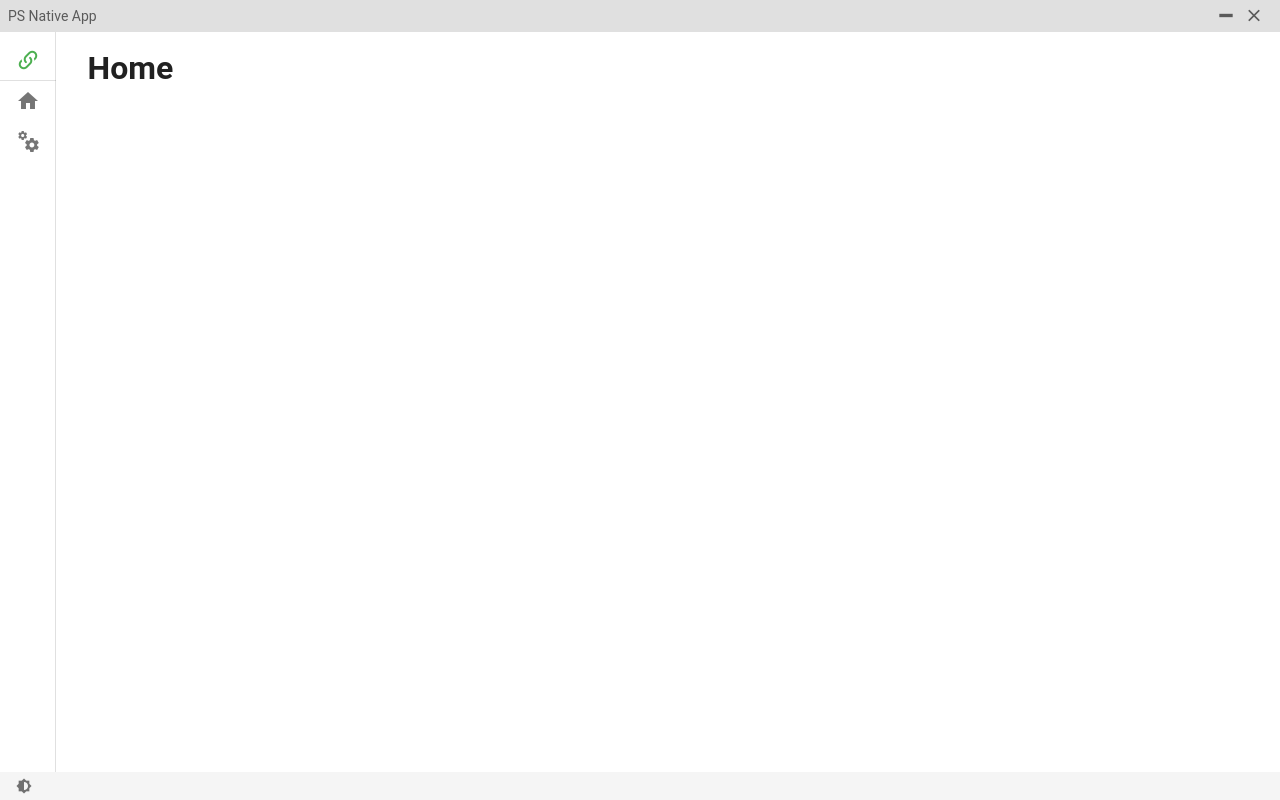
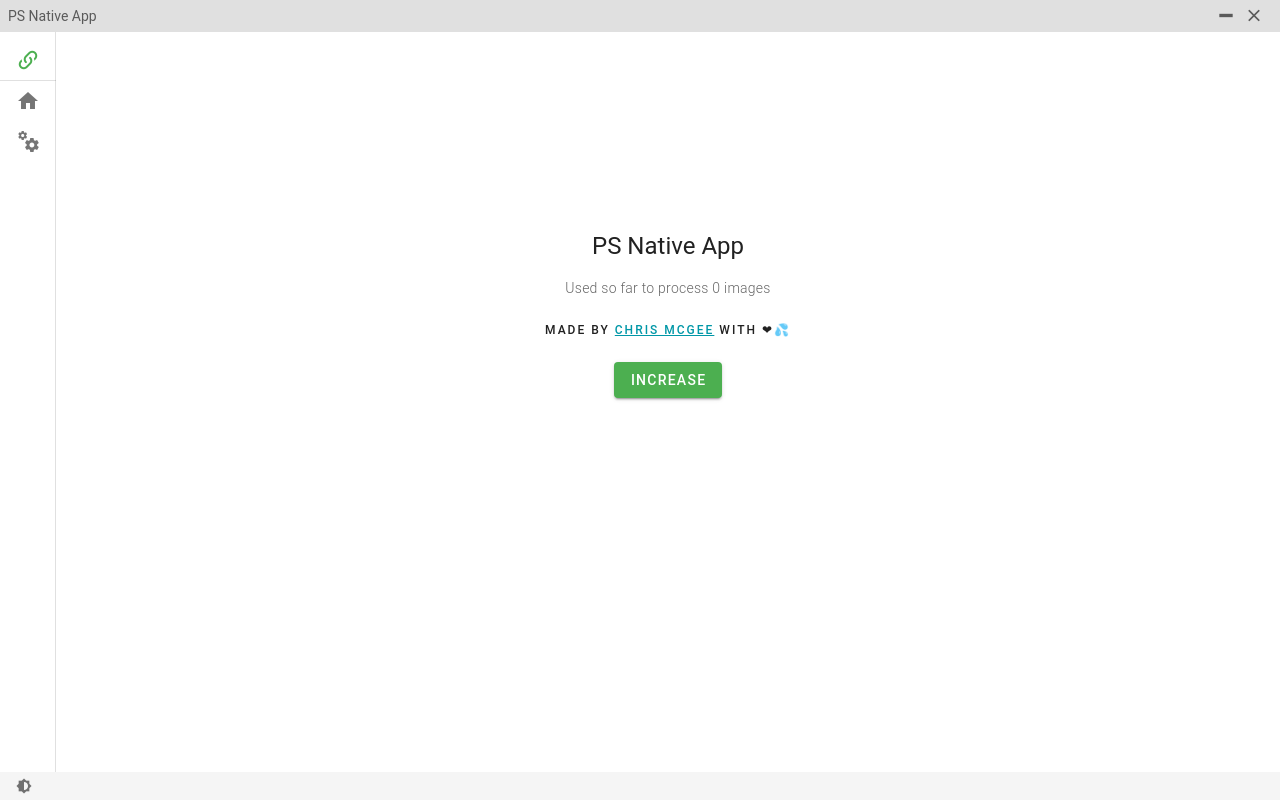
Before and after one commit to SturmB/js-ps-app, a Vue app: page / in a window 1280 px wide. Built offline with nearby package versions, Linux system fonts and the light colour scheme; a small style sheet from the web is missing.

Commit message:
Store first implementation

```diff
--- a/src/App.vue
+++ b/src/App.vue
@@ -2,7 +2,7 @@
   <v-app>
     <window-bar></window-bar>
     <navigation></navigation>
-    <v-content>
+    <v-main>
       <v-container>
         <v-row>
           <v-col>
@@ -14,7 +14,7 @@
           </v-col>
         </v-row>
       </v-container>
-    </v-content>
+    </v-main>
     <window-footer></window-footer>
   </v-app>
 </template>
@@ -37,6 +37,13 @@ export default {
     //
   }),
 
+  created() {
+    this.$store.dispatch(
+      "storeProcessedImages",
+      localStorage.processedImages || 0
+    );
+  },
+
   methods: {},
 };
 </script>
--- a/src/store/index.js
+++ b/src/store/index.js
@@ -1,15 +1,36 @@
-import Vue from 'vue'
-import Vuex from 'vuex'
+import Vue from "vue";
+import Vuex from "vuex";
 
-Vue.use(Vuex)
+Vue.use(Vuex);
 
 export default new Vuex.Store({
   state: {
+    processedImages: 0,
+  },
+  getters: {
+    processedImages(state) {
+      return state.processedImages;
+    },
   },
   mutations: {
+    incrementProcessedImages(state) {
+      state.processedImages++;
+    },
+    saveProcessedImages(state, payload) {
+      if (payload) {
+        // bootstrapping the app
+        state.processedImages = payload;
+        localStorage.processedImages = payload;
+      } else {
+        // when incrementing
+        localStorage.processedImages = state.processedImages;
+      }
+    },
   },
   actions: {
+    storeProcessedImages(context, payload) {
+      context.commit("saveProcessedImages", payload);
+    },
   },
-  modules: {
-  }
-})
+  modules: {},
+});
--- a/src/views/Home.vue
+++ b/src/views/Home.vue
@@ -1,5 +1,46 @@
 <template>
-  <div>
-    <h1>Home</h1>
-  </div>
+  <v-container fluid fill-height>
+    <v-row>
+      <v-col align="center">
+        <v-img src="@/assets/AppIcon.png" max-width="150"></v-img>
+      </v-col>
+    </v-row>
+    <v-row>
+      <v-col class="text-center">
+        <p class="text-h5">PS Native App</p>
+        <p class="body-2 text--secondary font-weight-light">
+          Used so far to process {{ processedImages }} images
+        </p>
+        <p class="overline">
+          Made by
+          <a
+            href="mailto:itdept@skyunlimitedinc.com"
+            class="cyan--text text--darken-2"
+            >Chris McGee</a
+          >
+          with ❤💦
+        </p>
+        <v-btn color="success" @click="oneMore">Increase</v-btn>
+      </v-col>
+    </v-row>
+  </v-container>
 </template>
+
+<script>
+export default {
+  computed: {
+    processedImages() {
+      return this.$store.getters.processedImages;
+    },
+  },
+
+  methods: {
+    oneMore() {
+      this.$store.commit("incrementProcessedImages");
+      this.$store.dispatch("storeProcessedImages");
+    },
+  },
+};
+</script>
+
+<style></style>
```
Also changed, not shown: src/assets/AppIcon.png (added).
